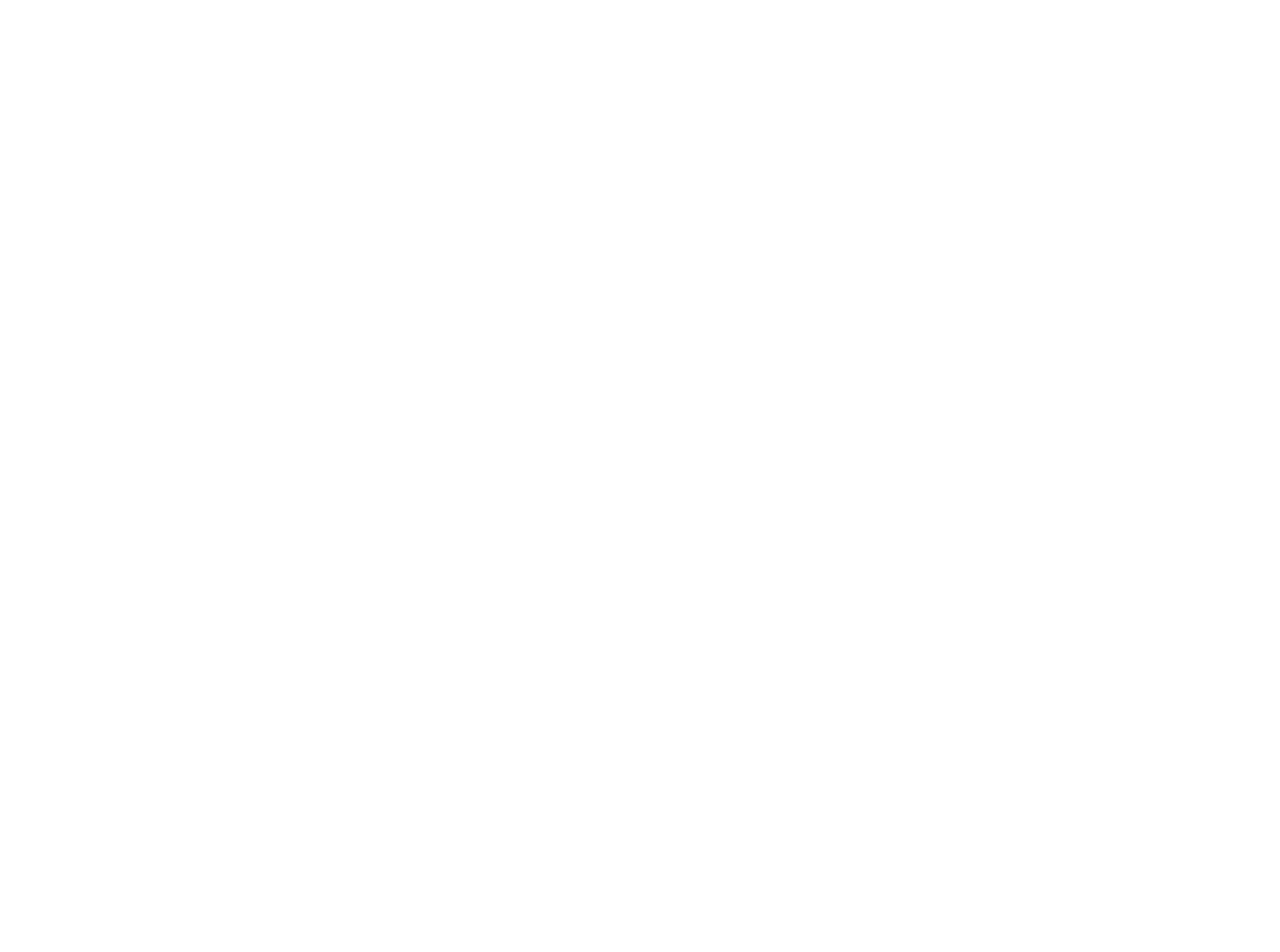
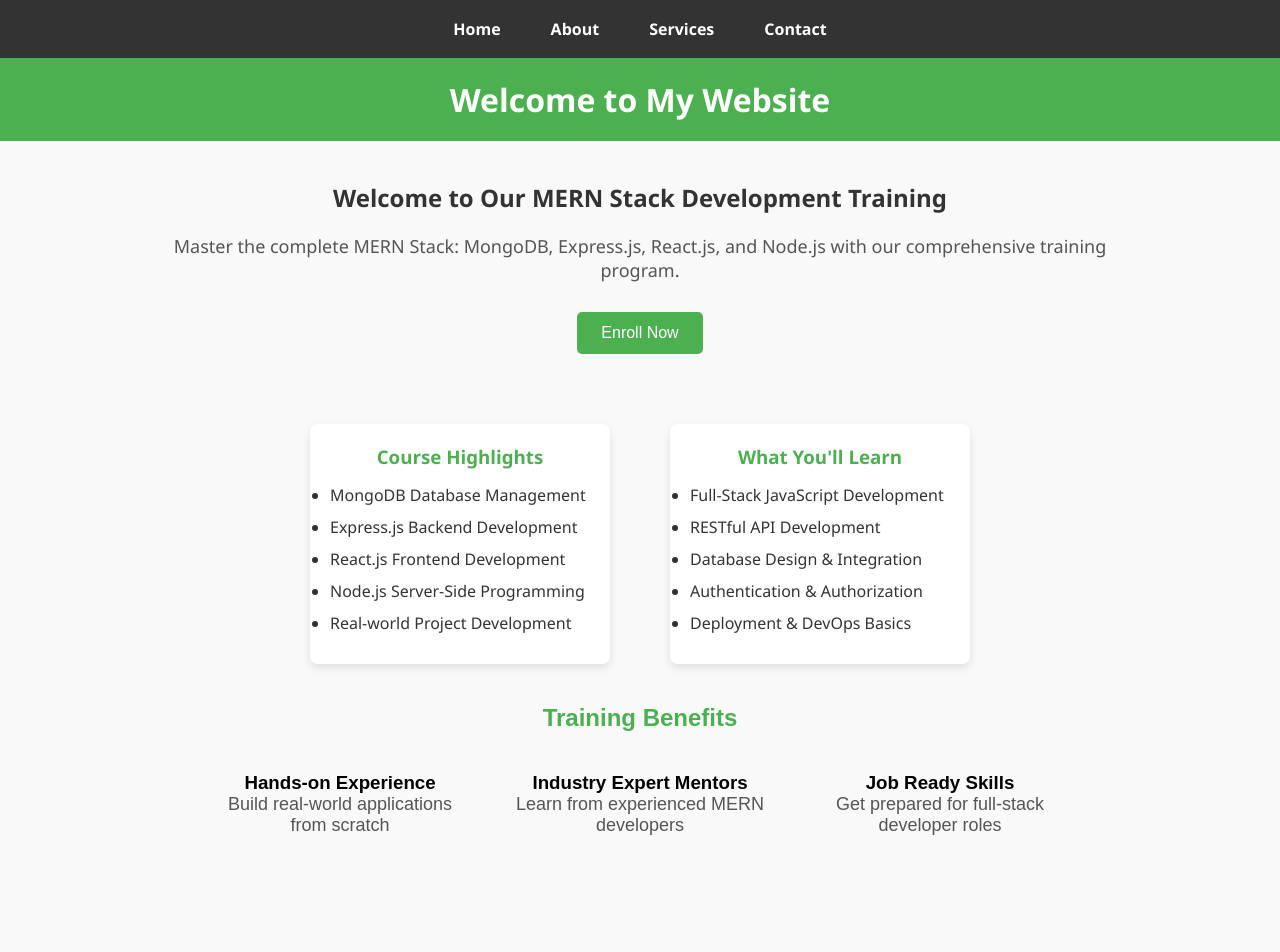
Before and after one commit to tshering88/Group-Collap-1, a React (Vite) app: page /contact in a window 1280 px wide. Shown: the top 952 px of the page. Before the commit the page ends 800 px from the top, so only its background shows below. Built offline with nearby package versions, Linux system fonts and the light colour scheme.

Commit message:
Home page

```diff
--- a/package.json
+++ b/package.json
@@ -25,6 +25,6 @@
     "eslint-plugin-react-hooks": "^5.2.0",
     "eslint-plugin-react-refresh": "^0.4.19",
     "globals": "^16.0.0",
-    "vite": "^6.3.1"
+    "vite": "^6.3.3"
   }
 }
--- a/src/App.jsx
+++ b/src/App.jsx
@@ -1,10 +1,22 @@
 import React from 'react'
+import './index.css';
+
+
+import Home from './pages/Home/home';
+import Footer from './pages/Footer/footer';
+import NavBar from './pages/navbar/NavBar';
+
+
 
 const App = () => {
   return (
-    <div>
+    <>
+    <NavBar/>
+    <Home/>
 
-    </div>
+
+    <Footer/>
+    </>
   )
 }
 
--- a/src/index.css
+++ b/src/index.css
@@ -0,0 +1,107 @@
+* {
+    margin: 0;
+    padding: 0;
+    box-sizing: border-box;
+  }
+
+  body {
+    font-family: 'Segoe UI', Tahoma, Geneva, Verdana, sans-serif;
+    background-color: #f9f9f9;
+  }
+
+  h1 {
+    background-color: #4CAF50;
+    color: white;
+    padding: 20px;
+    text-align: center;
+  }
+
+  nav {
+    background-color: #333;
+    padding: 10px;
+    display: flex;
+    justify-content: center;
+    gap: 20px;
+  }
+
+  nav a {
+    color: white;
+    text-decoration: none;
+    font-weight: bold;
+    padding: 8px 15px;
+    transition: background 0.3s;
+  }
+
+  nav a:hover {
+    background-color: #555;
+    border-radius: 5px;
+  }
+
+
+  main {
+    padding: 40px;
+    text-align: center;
+  }
+
+  main h2 {
+    margin-bottom: 20px;
+    color: #333;
+  }
+
+  main p {
+    font-size: 18px;
+    margin-bottom: 30px;
+    color: #555;
+  }
+
+  button {
+    background-color: #4CAF50;
+    color: white;
+    border: none;
+    padding: 12px 24px;
+    font-size: 16px;
+    cursor: pointer;
+    margin-bottom: 40px;
+    border-radius: 5px;
+  }
+
+  button:hover {
+    background-color: #45a049;
+  }
+
+  .container {
+    display: flex;
+    justify-content: center;
+    gap: 60px;
+    margin-top: 30px;
+    flex-wrap: wrap;
+  }
+
+  .container div {
+    background-color: white;
+    padding: 20px;
+    border-radius: 8px;
+    box-shadow: 0 4px 8px rgba(0,0,0,0.1);
+    width: 300px;
+  }
+
+  .container h3 {
+    margin-bottom: 15px;
+    color: #4CAF50;
+  }
+
+  .container li {
+    text-align: left;
+    margin-bottom: 10px;
+    font-size: 16px;
+    color: #333;
+  }
+
+  footer {
+    margin-top: 50px;
+    background-color: #4CAF50;
+    color: white;
+    text-align: center;
+    padding: 15px 0;
+    font-size: 14px;
+  }
--- /dev/null
+++ b/src/pages/course-highlights/CourseHighlights.jsx
@@ -0,0 +1,15 @@
+import React from "react";
+
+const CourseHighlights = () => {
+  return (
+    <ul>
+      <li>MongoDB Database Management</li>
+      <li>Express.js Backend Development</li>
+      <li>React.js Frontend Development</li>
+      <li>Node.js Server-Side Programming</li>
+      <li>Real-world Project Development</li>
+    </ul>
+  );
+};
+
+export default CourseHighlights;
--- /dev/null
+++ b/src/pages/footer/Footer.jsx
@@ -0,0 +1,11 @@
+import React from 'react'
+
+const Footer = () => {
+  return (
+    <footer>
+    <p>&copy; 2025 My Website. All rights reserved.</p>
+    </footer>
+  )
+}
+
+export default Footer
--- /dev/null
+++ b/src/pages/home/Home.jsx
@@ -0,0 +1,34 @@
+import React from "react";
+import Learning from "../learning/learning";
+import CourseHighlights from "../course-highlights/CourseHighlights";
+import TrainingBenefits from "../traningbenefits/TraningBenefits";
+
+const Home = () => {
+  return (
+    <div>
+      <h1>Welcome to My Website</h1>
+
+      <main>
+        <h2>Welcome to Our MERN Stack Development Training</h2>
+        <p>
+          Master the complete MERN Stack: MongoDB, Express.js, React.js, and Node.js with our comprehensive training <br /> program.
+        </p>
+        <button>Enroll Now</button>
+
+        <div className="container">
+          <div>
+            <h3>Course Highlights</h3>
+            <CourseHighlights/>
+          </div>
+          <div>
+            <h3>What You'll Learn</h3>
+            <Learning/>
+          </div>
+        </div>
+        <TrainingBenefits/>
+      </main>
+    </div>
+  );
+};
+
+export default Home;
--- /dev/null
+++ b/src/pages/learning/Learning.jsx
@@ -0,0 +1,15 @@
+import React from "react";
+
+const Learning = () => {
+  return (
+    <ul>
+      <li>Full-Stack JavaScript Development</li>
+      <li>RESTful API Development</li>
+      <li>Database Design & Integration</li>
+      <li>Authentication & Authorization</li>
+      <li>Deployment & DevOps Basics</li>
+    </ul>
+  );
+};
+
+export default Learning;
--- /dev/null
+++ b/src/pages/navbar/NavBar.jsx
@@ -0,0 +1,14 @@
+import React from 'react'
+
+const NavBar = () => {
+  return (
+    <nav>
+        <a href="/">Home</a>
+        <a href="/about.jsx">About</a>
+        <a href="/service.jsx">Services</a>
+        <a href="/contact.jsx">Contact</a>
+      </nav>
+  )
+}
+
+export default NavBar
--- /dev/null
+++ b/src/pages/traningbenefits/TraningBenefits.jsx
@@ -0,0 +1,33 @@
+import React from 'react'
+
+const TrainingBenefits = () => {
+  return (
+    <div style={{ fontFamily: "Arial, sans-serif" }}>
+      {/* Training Benefits */}
+      <section style={{ padding: "40px 20px", textAlign: "center" }}>
+        <h2 style={{ color: "#4CAF50", marginBottom: "40px" }}>Training Benefits</h2>
+        <div style={{ display: "flex", justifyContent: "center", gap: "50px" }}>
+          {/* Benefit 1 */}
+          <div style={{ width: "250px" }}>
+            <h3 style={{ fontWeight: "bold" }}>Hands-on Experience</h3>
+            <p>Build real-world applications from scratch</p>
+          </div>
+
+          {/* Benefit 2 */}
+          <div style={{ width: "250px" }}>
+            <h3 style={{ fontWeight: "bold" }}>Industry Expert Mentors</h3>
+            <p>Learn from experienced MERN developers</p>
+          </div>
+
+          {/* Benefit 3 */}
+          <div style={{ width: "250px" }}>
+            <h3 style={{ fontWeight: "bold" }}>Job Ready Skills</h3>
+            <p>Get prepared for full-stack developer roles</p>
+          </div>
+        </div>
+      </section>
+    </div>
+  )
+}
+
+export default TrainingBenefits
```
Also changed, not shown: 1 other file (tests, documents, lock files or other folders).
